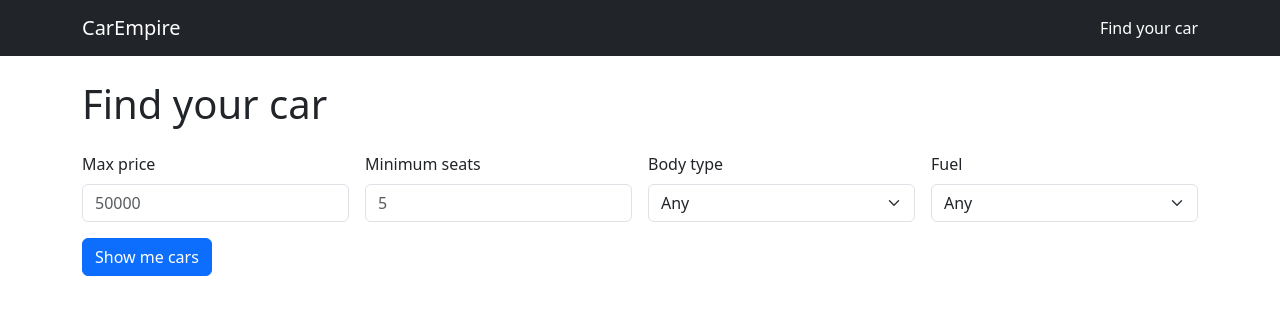
After one commit to SareyBandith/carempire, a Django app: page /cars/quiz/ in a window 1280 px wide. The commit adds this page. Shown: the top 315 px of the page. Run offline with Django 5.2, Linux system fonts and the light colour scheme.

Commit message:
Add car recomendation

```diff
--- a/cars/templates/base.html
+++ b/cars/templates/base.html
@@ -11,6 +11,7 @@
 <nav class="navbar navbar-expand-lg navbar-dark bg-dark">
     <div class="container">
         <a class="navbar-brand" href="{% url 'car_list' %}">CarEmpire</a>
+        <a class="nav-link text-white" href="{% url 'car_quiz' %}">Find your car</a>
     </div>
 </nav>
 
--- /dev/null
+++ b/cars/templates/cars/car_quiz.html
@@ -0,0 +1,53 @@
+{% extends "base.html" %}
+
+{% block title %}Find your car — CarEmpire{% endblock %}
+
+{% block content %}
+<h1 class="mb-4">Find your car</h1>
+
+<form method="get" class="row g-3 mb-5">
+    <div class="col-md-3">
+        <label class="form-label">Max price</label>
+        <input type="number" name="max_price" class="form-control" placeholder="50000">
+    </div>
+    <div class="col-md-3">
+        <label class="form-label">Minimum seats</label>
+        <input type="number" name="seats" class="form-control" placeholder="5">
+    </div>
+    <div class="col-md-3">
+        <label class="form-label">Body type</label>
+        <select name="body_type" class="form-select">
+            <option value="">Any</option>
+            {% for value, label in body_types %}
+                <option value="{{ value }}">{{ label }}</option>
+            {% endfor %}
+        </select>
+    </div>
+    <div class="col-md-3">
+        <label class="form-label">Fuel</label>
+        <select name="fuel_type" class="form-select">
+            <option value="">Any</option>
+            {% for value, label in fuel_types %}
+                <option value="{{ value }}">{{ label }}</option>
+            {% endfor %}
+        </select>
+    </div>
+    <div class="col-12">
+        <button type="submit" class="btn btn-primary">Show me cars</button>
+    </div>
+</form>
+
+{% if cars is not None %}
+    <h2>Results</h2>
+    <ul>
+    {% for car in cars %}
+        <li>
+            <a href="{% url 'car_detail' car.id %}">{{ car.year }} {{ car.brand.name }} {{ car.model_name }}</a>
+            — ${{ car.price }}
+        </li>
+    {% empty %}
+        <li>Nothing matched. Try loosening your budget or picking "Any".</li>
+    {% endfor %}
+    </ul>
+{% endif %}
+{% endblock %}
--- a/cars/urls.py
+++ b/cars/urls.py
@@ -4,5 +4,6 @@ from . import views
 urlpatterns = [
     path('', views.car_list, name='car_list'),
     path('compare/', views.car_compare, name='car_compare'),
+    path('quiz/', views.car_quiz, name='car_quiz'),
     path('<int:car_id>/', views.car_detail, name='car_detail'),
 ]
--- a/cars/views.py
+++ b/cars/views.py
@@ -15,3 +15,31 @@ def car_compare(request):
     ids = request.GET.getlist('cars')[:3]
     cars = Car.objects.filter(id__in=ids)
     return render(request, 'cars/car_compare.html', {'cars': cars})
+
+def car_quiz(request):
+    cars = None
+
+    if request.GET:
+        cars = Car.objects.all()
+
+        max_price = request.GET.get('max_price')
+        if max_price:
+            cars = cars.filter(price__lte=max_price)
+
+        seats = request.GET.get('seats')
+        if seats:
+            cars = cars.filter(seats__gte=seats)
+
+        body_type = request.GET.get('body_type')
+        if body_type:
+            cars = cars.filter(body_type=body_type)
+
+        fuel_type = request.GET.get('fuel_type')
+        if fuel_type:
+            cars = cars.filter(fuel_type=fuel_type)
+
+    return render(request, 'cars/car_quiz.html', {
+        'cars': cars,
+        'body_types': Car.BodyType.choices,
+        'fuel_types': Car.FuelType.choices,
+    })
```
